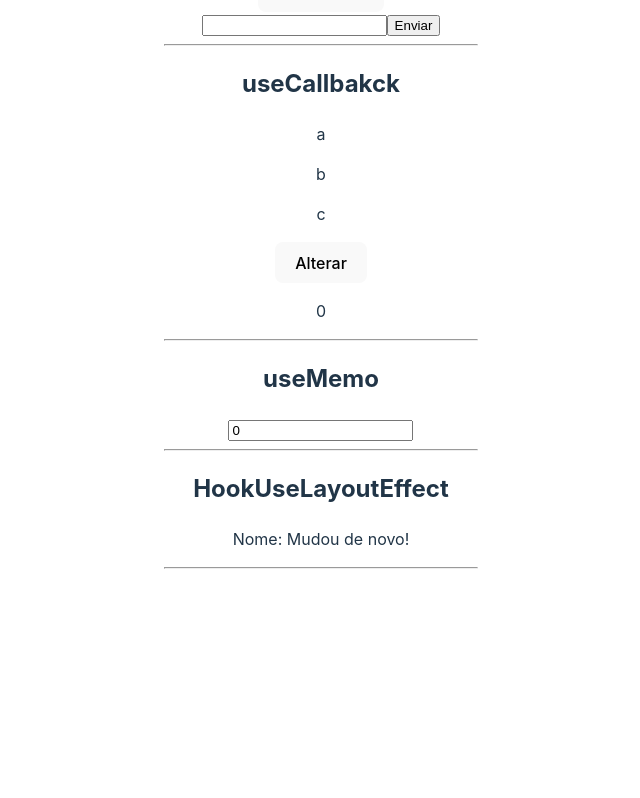
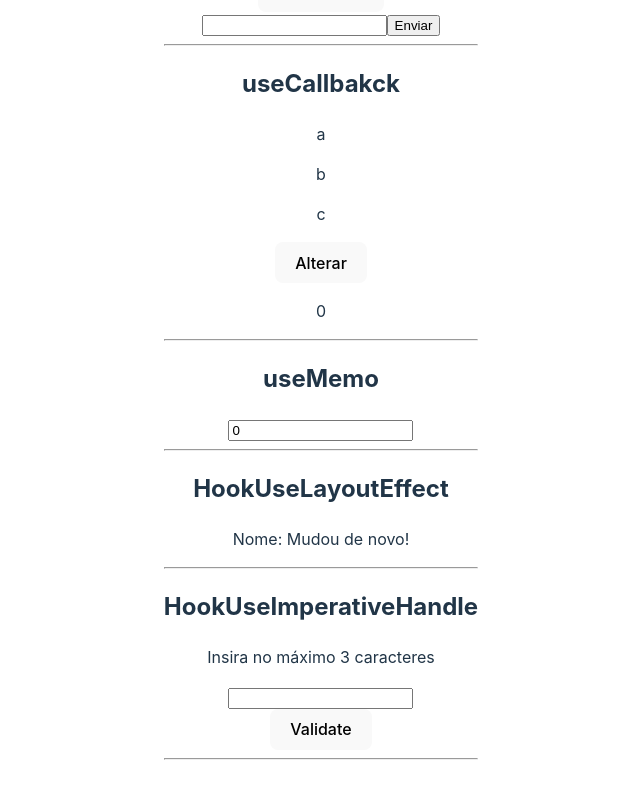
Before and after one commit to MACHADOKING/curso-matheus-battisti, a React (Vite) app in the folder 8 - Hooks - React/Hooks-React/: page / in a window 1280 px wide. Shown: the part 1467-2265 px from the top of the page, without its empty margins (319-959 px from the left). Before the commit the page ends 2076 px from the top, so only its background shows below. Built offline with nearby package versions, Linux system fonts and the light colour scheme.

Commit message:
Feat: useImperativeHandle

```diff
--- /dev/null
+++ b/8 - Hooks - React/Hooks-React/src/components/HookUseImperativeHandle.jsx
@@ -0,0 +1,17 @@
+import { useRef } from "react";
+import SomeComponent from "./SomeComponent";
+
+const HookUseImperativeHandle = () => {
+  const componentRef = useRef();
+
+  return (
+    <div>
+      <h2>HookUseImperativeHandle</h2>
+      <SomeComponent ref={componentRef} />
+      <button onClick={() => componentRef.current.validate()}>Validate</button>
+      <hr />
+    </div>
+  );
+};
+
+export default HookUseImperativeHandle;
--- /dev/null
+++ b/8 - Hooks - React/Hooks-React/src/components/SomeComponent.jsx
@@ -0,0 +1,24 @@
+import { forwardRef, useRef, useImperativeHandle } from "react";
+
+const SomeComponent = forwardRef((props, ref) => {
+  const localInputRef = useRef();
+
+  useImperativeHandle(ref, () => {
+    return {
+      validate: () => {
+        if (localInputRef.current.value.length > 3) {
+          localInputRef.current.value = "";
+        }
+      },
+    };
+  });
+
+  return (
+    <div>
+      <p>Insira no máximo 3 caracteres</p>
+      <input type="text" ref={localInputRef} />
+    </div>
+  );
+});
+
+export default SomeComponent;
--- a/8 - Hooks - React/Hooks-React/src/pages/Home/Home.jsx
+++ b/8 - Hooks - React/Hooks-React/src/pages/Home/Home.jsx
@@ -10,6 +10,7 @@
 import HookUseCallback from "../../components/HookUseCallback";
 import HookUseMemo from "../../components/HookUseMemo";
 import HookUseLayoutEffect from "../../components/HookUseLayoutEffect";
+import HookUseImperativeHandle from "../../components/HookUseImperativeHandle";
 
 const Home = () => {
   const { contextValue } = useContext(SomeContext);
@@ -26,6 +27,7 @@
       <HookUseCallback />
       <HookUseMemo />
       <HookUseLayoutEffect />
+      <HookUseImperativeHandle />
     </div>
   );
 };
```
